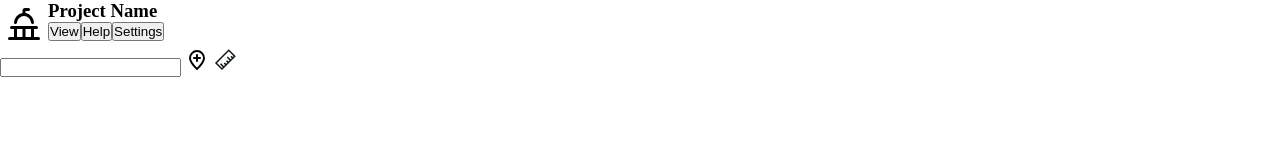
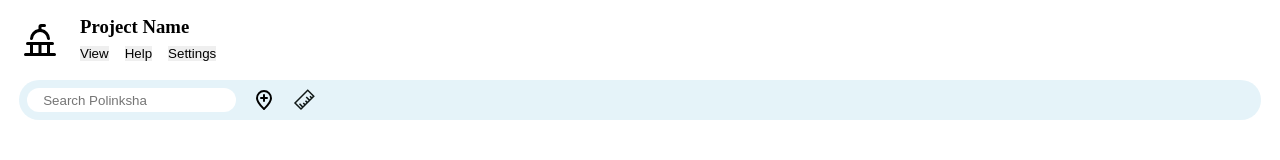
Before and after one commit to yourdevharsh/Polinksha, a plain HTML site: page public/index.html in a window 1280 px wide. Drawn offline with Linux system fonts and the light colour scheme.

Commit message:
Completed starter frontend

```diff
--- a/public/index.html
+++ b/public/index.html
@@ -26,8 +26,8 @@
         </div>
       </div>
 
-      <div id="toolBar">
-        <input type="text" name="location" id="searchedLocation" />
+      <div id="toolBar" class="fr">
+        <input type="text" name="location" id="searchedLocation" placeholder="Search Polinksha"/>
 
         <img
           class="headerIcon"
--- a/public/style.css
+++ b/public/style.css
@@ -1,19 +1,55 @@
+/*
+    {
+        Position
+        Size
+        Color
+        Shape
+    }
+*/
+
 * {
     margin: 0;
     padding: 0;
+
+
 }
 
 #titleHead {
+    padding: 1rem;
+
 
 }
 
 #logo {
     padding: 0.5rem;
+
     height: 2rem;
+
+
 }
 
-#nameNtools {
+#nameNsettings nav button {
+    border: none;
+}
 
+#toolBar {
+    margin: 0rem 1.2rem;
+    padding: 0.5rem;
+
+    background-color: rgba(191, 225, 241, 0.411);
+
+    border-radius: 999px;
+}
+
+#toolBar input {
+    height: 1.5rem;
+
+    padding: 0 1rem;
+
+    border-radius: 999px;
+
+    outline: none;
+    border: none;
 }
 
 .headerIcon {
--- a/public/util.css
+++ b/public/util.css
@@ -1,9 +1,11 @@
 .fr {
     display: flex;
     flex-direction: row;
+    gap: 1rem;
 }
 
 .fc {
     display: flex;
     flex-direction: column;
+    gap: 0.5rem;
 }
```
